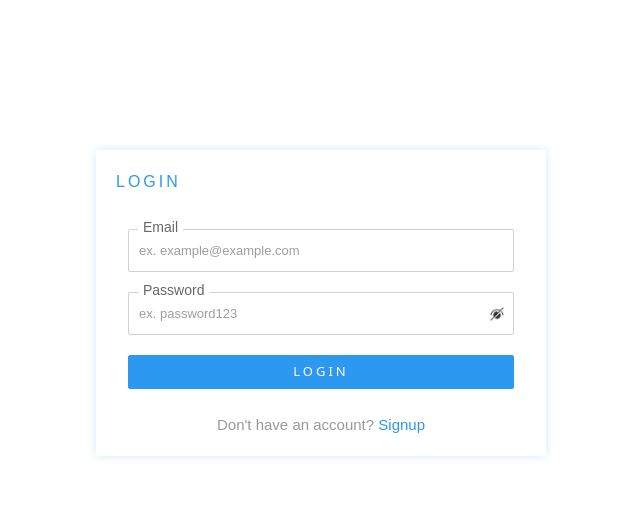
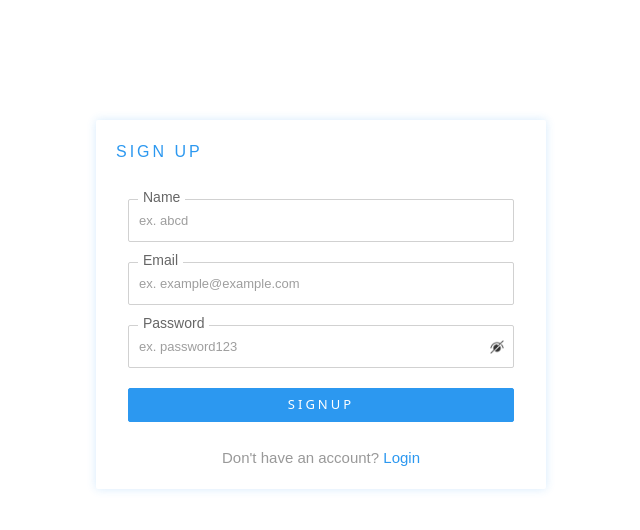
Before and after one commit to muhammad-osama-rasheed/portfolio-admin-panel, a React (Vite) app: page /signup in a window 1280 px wide. Before the commit this address led to /login. Shown: the top 530 px of the page, without its empty margins (319-959 px from the left). Built offline with nearby package versions, Linux system fonts and the light colour scheme.

Commit message:
9th commit

```diff
--- a/src/App.css
+++ b/src/App.css
@@ -10,3 +10,10 @@
 ::-webkit-scrollbar-track {
   background: rgba(0, 0, 0, 0.1);
 }
+
+body {
+  user-select: none;
+  -webkit-user-select: none;
+  -moz-user-select: none;
+  -ms-user-select: none;
+}
--- a/src/App.jsx
+++ b/src/App.jsx
@@ -15,7 +15,6 @@ import CheckExpiry from "./protectedRoute/CheckExpiry";
 function App() {
   return (
     <Router>
-      <CheckExpiry />
       <Routes>
         <Route
           path="/login"
@@ -36,17 +35,24 @@ function App() {
         <Route
           path="/"
           element={
+            <>
+              <CheckExpiry />
               <ProtectedRoutedForAdmin>
                 <Home />
               </ProtectedRoutedForAdmin>
+            </>
           }
         />
         <Route
           path="/admin"
           element={
+            <>
+              <CheckExpiry />
               <ProtectedRoutedForAdmin>
                 <Admin />
               </ProtectedRoutedForAdmin>
+              <CheckExpiry />
+            </>
           }
         />
         <Route path="/*" element={<NoPage />} />
--- a/src/pages/admin/auth/login/Login.module.css
+++ b/src/pages/admin/auth/login/Login.module.css
@@ -4,7 +4,7 @@
   box-shadow: 0 0 10px rgba(44, 152, 240, 0.2);
   /* box-shadow: 0 0 10px rgba(0, 0, 0, 0.1); */
   border-radius: 2px;
-  margin-top: 150px;
+  margin-top: 120px;
 }
 
 .heading-section{
--- a/src/pages/admin/auth/signup/Signup.jsx
+++ b/src/pages/admin/auth/signup/Signup.jsx
@@ -129,7 +129,6 @@ function Signup() {
           display: "flex",
           justifyContent: "center",
           alignItems: "center",
-          height: "100vh",
         }}
       >
         <div className="row">
@@ -213,7 +212,6 @@ function Signup() {
                       </div>
                     )}
                   </div>
-                </div>
 
                   <div className="col-12">
                     <div
@@ -249,6 +247,7 @@ function Signup() {
             </div>
           </div>
         </div>
+      </div>
     </>
   );
 }
--- a/src/pages/admin/auth/signup/Signup.module.css
+++ b/src/pages/admin/auth/signup/Signup.module.css
@@ -1,17 +1,17 @@
 .main-conatiner{
   max-width: 450px;
   padding: 20px;
-  /* box-shadow: 0 0 10px rgba(44, 152, 240, 0.5); */
-  box-shadow: 0 0 10px rgba(0, 0, 0, 0.1);
+  box-shadow: 0 0 10px rgba(44, 152, 240, 0.2);
+  /* box-shadow: 0 0 10px rgba(0, 0, 0, 0.1); */
   border-radius: 2px;
-  margin: 0 auto;
+  margin-top: 120px;
 }
 
 .heading-section{
   margin-bottom: 15px;
   font-size: 16px;
   text-transform: uppercase;
-  color: #999999;
+  color: #2C98F0;
   font-weight: 500;
   letter-spacing: 3px;
   font-family: "Quicksand", Arial, sans-serif;
```
Lines whose indentation alone changed are shown as unchanged.
